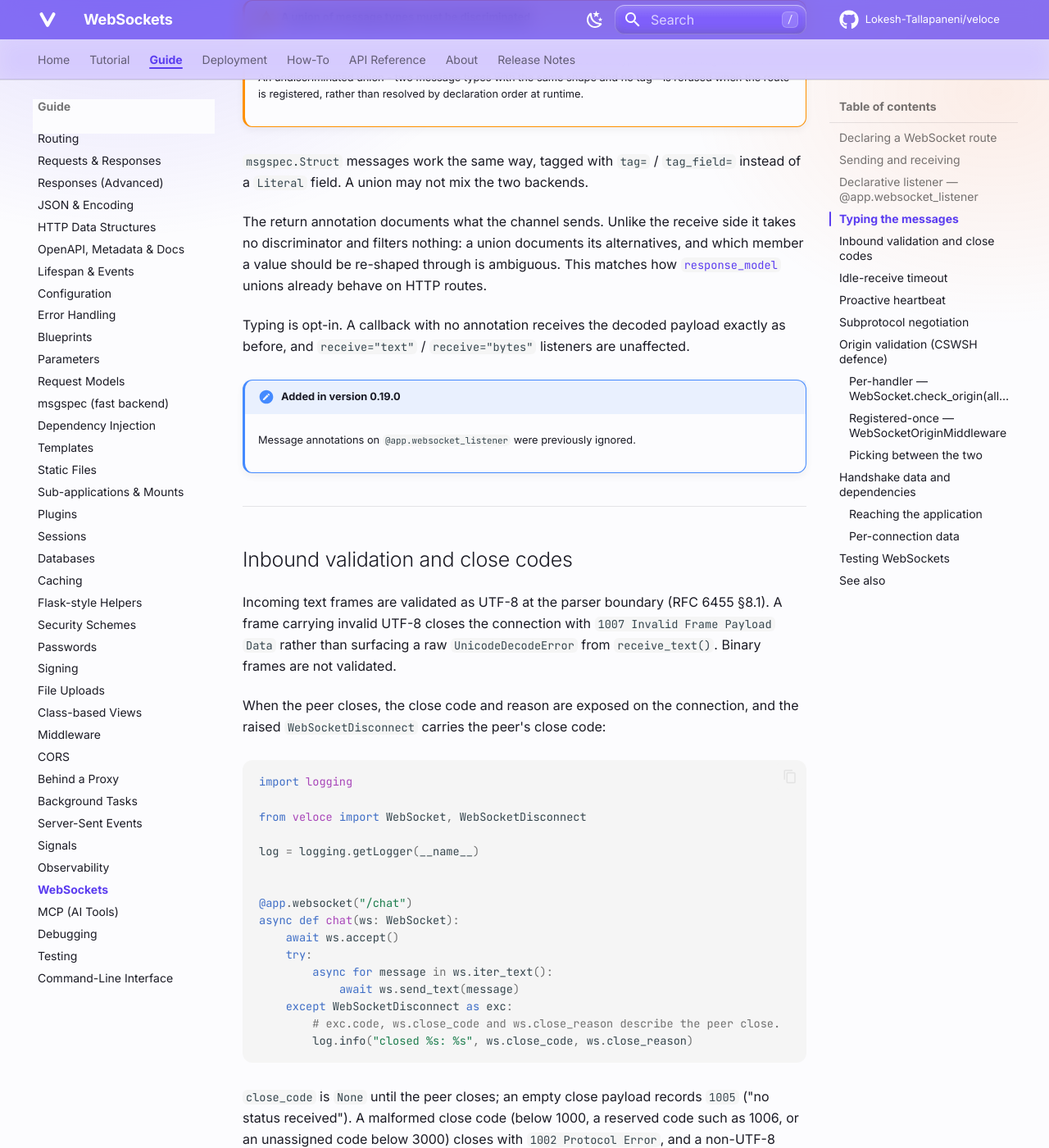
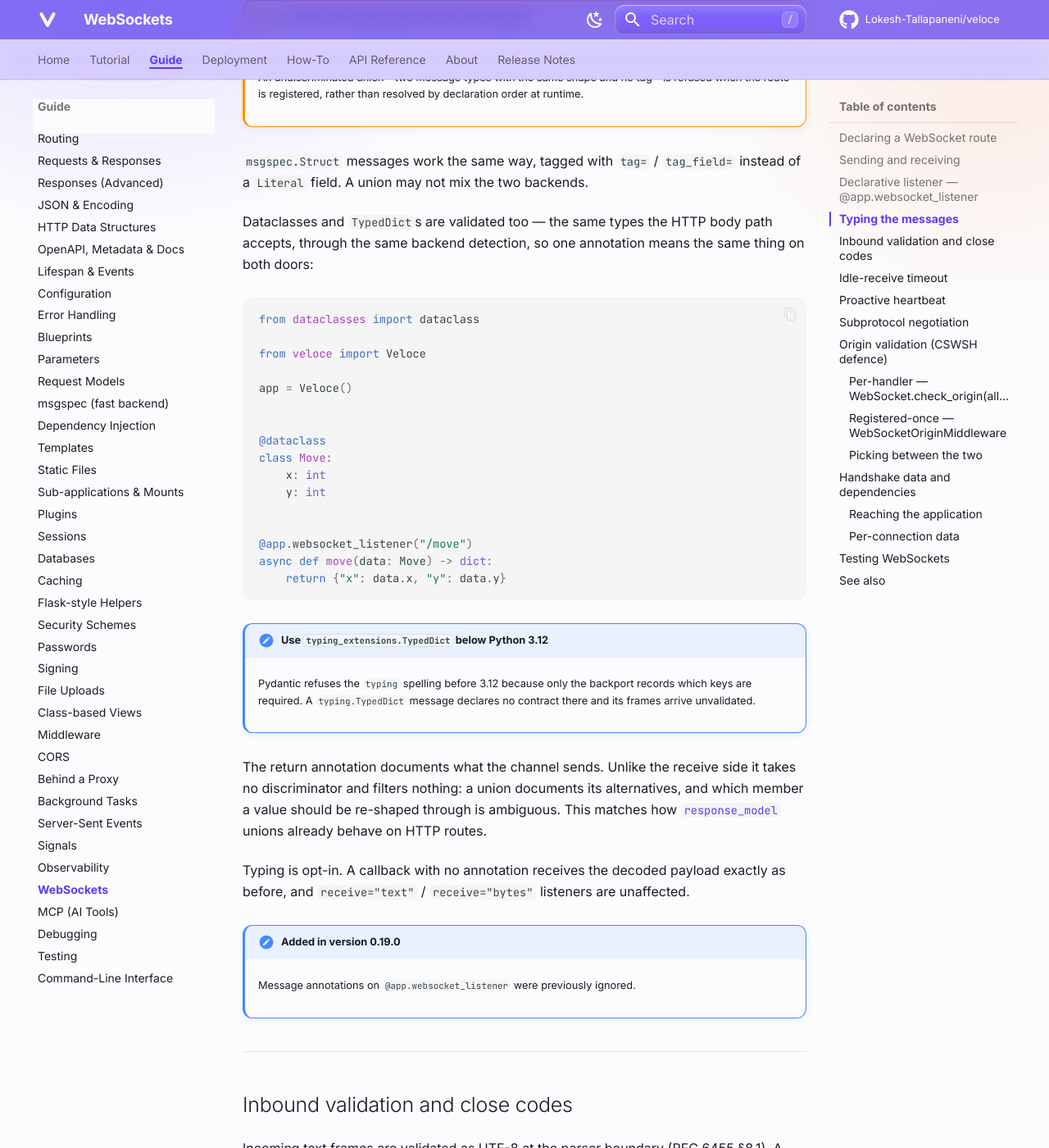
Before and after one commit to Lokesh-Tallapaneni/veloce, an MkDocs documentation site: the page built from docs/guide/websockets.md, in a window 1280 px wide and 1400 px high, scrolled down 3664 px. Shown: the whole window at 82% size. Built offline with MkDocs 1.6.1 and Material for MkDocs 9.7.7, drawn with Linux system fonts in a browser that asks for light colours; comment, search, counter and statistics services are not loaded.

Commit message:
document dataclass and TypedDict websocket messages

````diff
--- a/docs/guide/websockets.md
+++ b/docs/guide/websockets.md
@@ -141,6 +141,35 @@
 
 `msgspec.Struct` messages work the same way, tagged with `tag=` / `tag_field=`
 instead of a `Literal` field. A union may not mix the two backends.
+
+Dataclasses and `TypedDict`s are validated too — the same types the HTTP body
+path accepts, through the same backend detection, so one annotation means the
+same thing on both doors:
+
+```python
+from dataclasses import dataclass
+
+from veloce import Veloce
+
+app = Veloce()
+
+
+@dataclass
+class Move:
+    x: int
+    y: int
+
+
+@app.websocket_listener("/move")
+async def move(data: Move) -> dict:
+    return {"x": data.x, "y": data.y}
+```
+
+!!! note "Use `typing_extensions.TypedDict` below Python 3.12"
+
+    Pydantic refuses the `typing` spelling before 3.12 because only the
+    backport records which keys are required. A `typing.TypedDict` message
+    declares no contract there and its frames arrive unvalidated.
 
 The return annotation documents what the channel sends. Unlike the receive
 side it takes no discriminator and filters nothing: a union documents its
````
